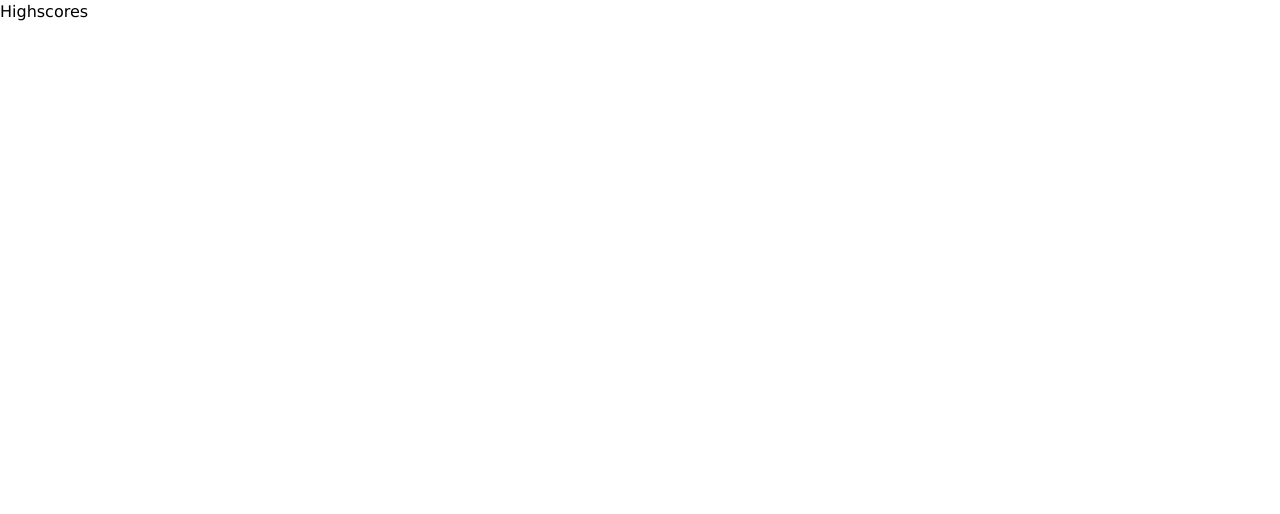
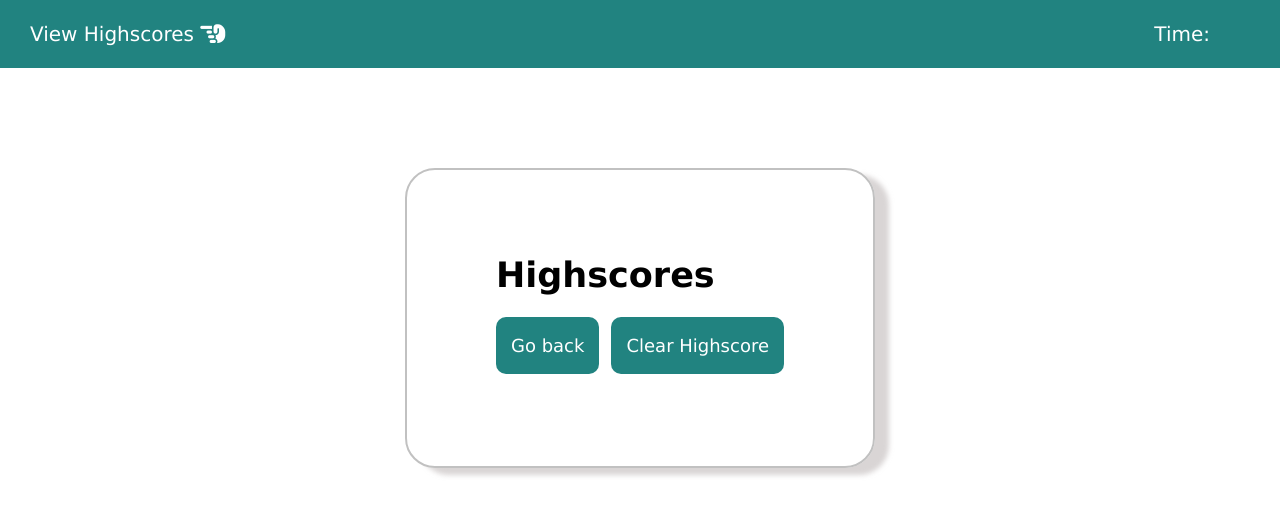
Before and after one commit to Moyinoluwa-10/codedamn-quiz-app2, a React (Vite) app: page /highscores in a window 1280 px wide. Shown: the top 514 px of the page. Built offline with nearby package versions, Linux system fonts and the light colour scheme.

Commit message:
Finished Highscore Page

```diff
--- a/src/Pages/Highscores/Highscores.css
+++ b/src/Pages/Highscores/Highscores.css
@@ -0,0 +1,73 @@
+.highscores .main {
+    width: 470px;
+    min-height: 300px;
+    max-width: 90%;
+    margin: 100px auto;
+    display: flex;
+    align-items: center;
+    justify-content: center;
+    padding: 70px 80px 70px 80px;
+    border-radius: 30px;
+    border: 2px solid #c1c1c1;
+    box-shadow: 14px 7px 5px 0 rgba(192, 185, 185, 0.6);
+}
+
+.highscores h2 {
+    font-size: 35px;
+    font-weight: 900;
+}
+
+.highscores li {
+    font-size: 22.4px;
+}
+
+.highscores .buttonBox {
+    display: flex;
+    align-items: center;
+    gap: 12px;
+    margin-top: 30px;
+    flex-wrap: wrap;
+}
+
+.highscores button {
+    background-color: #218380;
+    border: none;
+    color: white;
+    font-size: 18px;
+    font-weight: 500;
+    cursor: pointer;
+    outline: none;
+    border-radius: 10px;
+    padding: 18px 15px;
+    font-family: inherit;
+    transition: all 0.3s ease;
+}
+
+.highscores button:hover {
+    background-color: #2cb6b1;
+}
+
+.highscores button:active {
+    transform: scale(0.98);
+}
+
+
+
+/* Responsiveness */
+@media screen and (max-width: 600px) {
+
+    .highscores .main {
+        width: 350px;
+        padding: 40px 20px;
+    }
+
+    .highscores h2 {
+        font-size: 25px;
+    }
+
+    .highscores button {
+        padding: 15px 12px;
+        font-size: 16px;
+    }
+
+}
--- a/src/Pages/Highscores/Highscores.jsx
+++ b/src/Pages/Highscores/Highscores.jsx
@@ -1,7 +1,46 @@
-import React from "react";
+import React, { useEffect, useState } from "react";
+import "./Highscores.css";
+import Header from "../../Components/Header/Header";
+import { Link } from "react-router-dom";
 
 const Highscores = () => {
-  return <div>Highscores</div>;
+  const [data, setData] = useState([]);
+
+  useEffect(() => {
+    const highscores = JSON.parse(localStorage.getItem("highscores"));
+    setData(highscores);
+  }, [data]);
+
+  const list = data?.map((item, key) => {
+    return (
+      <li key={key}>
+        {item.name} - {item.score}
+      </li>
+    );
+  });
+
+  const handleDelete = () => {
+    localStorage.clear();
+  };
+
+  return (
+    <div className="highscores">
+      <Header />
+      <div className="main">
+        <section className="one">
+          <h2>Highscores</h2>
+          <ol id="highscores-list">{list}</ol>
+
+          <div className="buttonBox">
+            <Link to={"/"}>
+              <button>Go back</button>
+            </Link>
+            <button onClick={handleDelete}>Clear Highscore</button>
+          </div>
+        </section>
+      </div>
+    </div>
+  );
 };
 
 export default Highscores;
```
